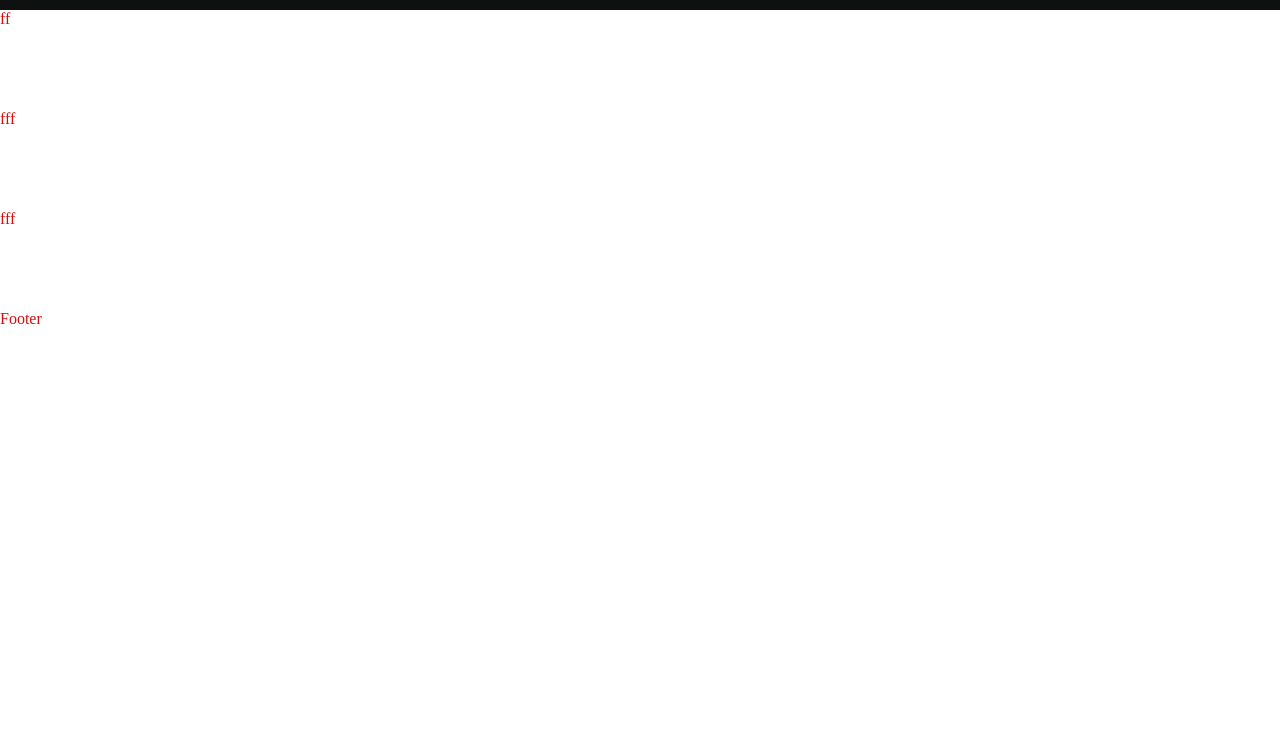
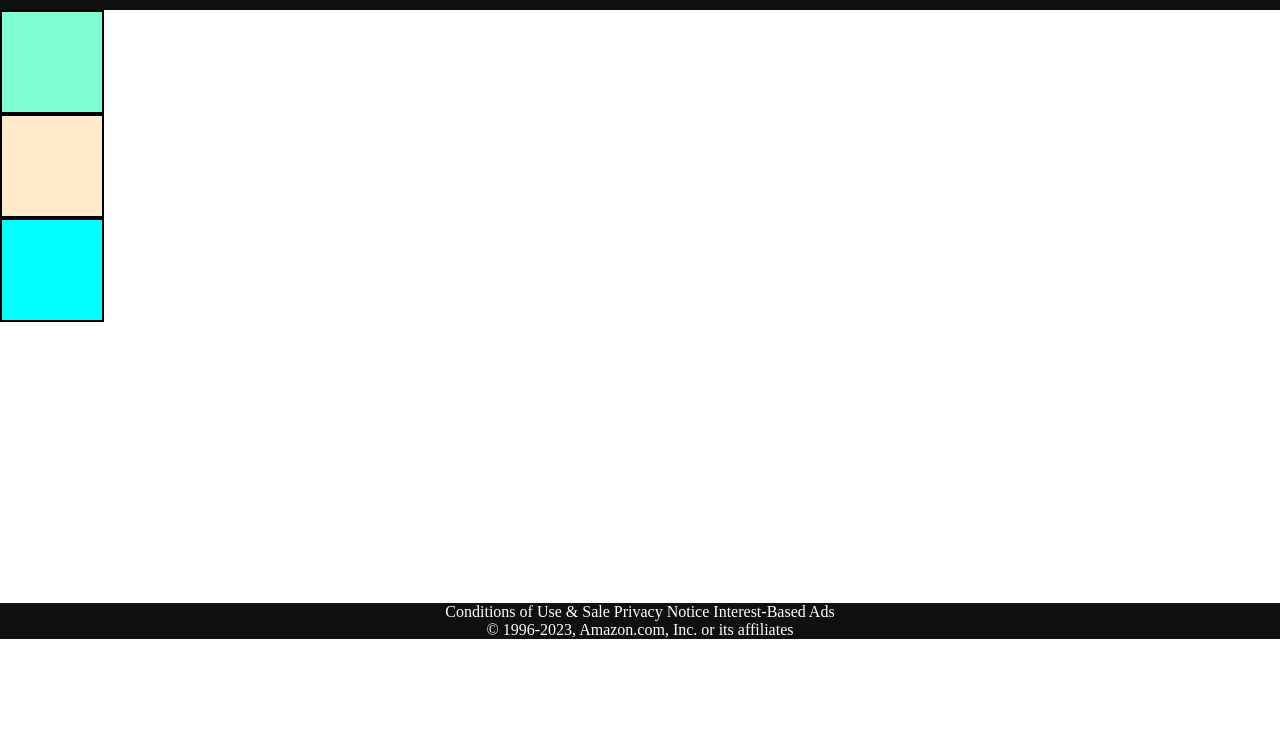
Before and after one commit to PiyushKumar9341/practice, a plain HTML site: page index.html in a window 1280 px wide. Shown: the part 50-800 px from the top of the page. Drawn offline with Linux system fonts and the light colour scheme.

Commit message:
set4 done

```diff
--- a/index.html
+++ b/index.html
@@ -73,13 +73,18 @@
         <a href="#">Account</a>
         <a href="#">My Cart</a>
         <a href="#">Contact Us</a>
+        <input placeholder="search Amazon.in">
+        <button>Submit</button>
       </div>
     </header>
     <div id="content">
-      <div class="contentbox">ff</div>
-      <div class="contentbox">fff</div>
-      <div class="contentbox">fff</div>
+      <div class="contentbox" style="background-color: hsl(160, 100%, 75% );"></div>
+      <div class="contentbox" style="background-color:hsl(36, 100%, 90% )"></div>
+      <div class="contentbox" style="background-color:hsl(180, 100%, 50%)"></div>
     </div>
-    <footer>Footer</footer>
+    <footer>Conditions of Use & Sale
+      Privacy Notice
+      Interest-Based Ads<br>
+      © 1996-2023, Amazon.com, Inc. or its affiliates</footer>
   </body>
 </html>
--- a/style.css
+++ b/style.css
@@ -83,29 +83,7 @@ p{
 } */
 
 
-/* NAVBAR */
-* {
-    padding:0px;
-    margin:0px;
-    color:rgb(211, 14, 14);
-}
-#navbar{
-        height:60px;
-        background-color: #0f1111;
-        color: rgb(255, 255, 255);
 
-}
-button{
-    background-color:#f08804;
-}
-#logo{
-    color:#f08804;
-    font-size:25px;
-}
-a{
-    padding-right:200px;
-    color: white;
-}
 /*=======================================*/
 /* #one{
     height:100px;
@@ -130,8 +108,40 @@ a{
     padding:25px;
 } */
 /* ===================PRACTICE SET -4=======================2.54 */
+/* NAVBAR */
+* {
+    padding:0px;
+    margin:0px;
+    color:black;
+}
+#navbar{
+        height:60px;
+        background-color: #0f1111;
+        color: rgb(255, 255, 255);
+
+}
+button{
+    background-color:#f08804;
+}
+#logo{
+    color:#f08804;
+    font-size:25px;
+}
+a{
+    padding-right:200px;
+    color: white;
+}
 
 .contentbox {
     height:100px;
     width:100px;
+    border:2px solid black;
 }
+footer{
+        text-align: center;
+        background-color: #0f1111;
+        color:white;
+}
+#content{
+    height:593px;
+}
```
